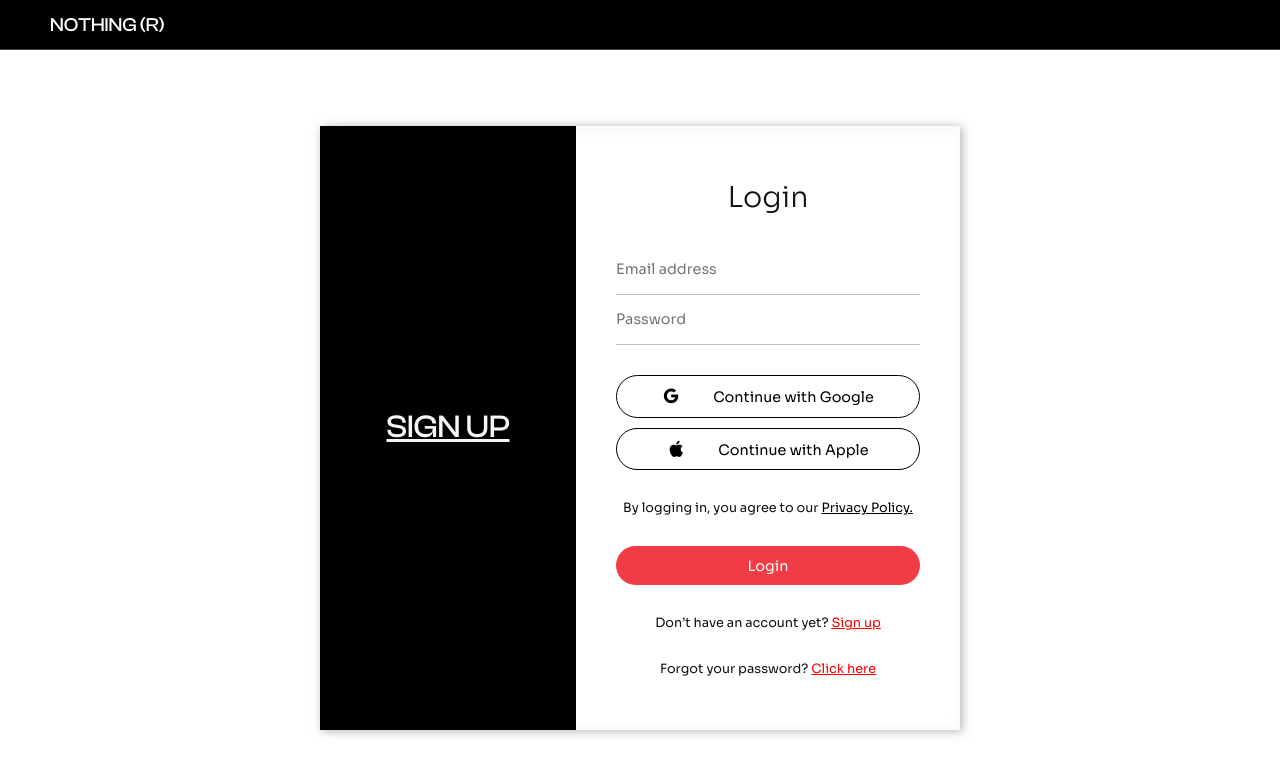
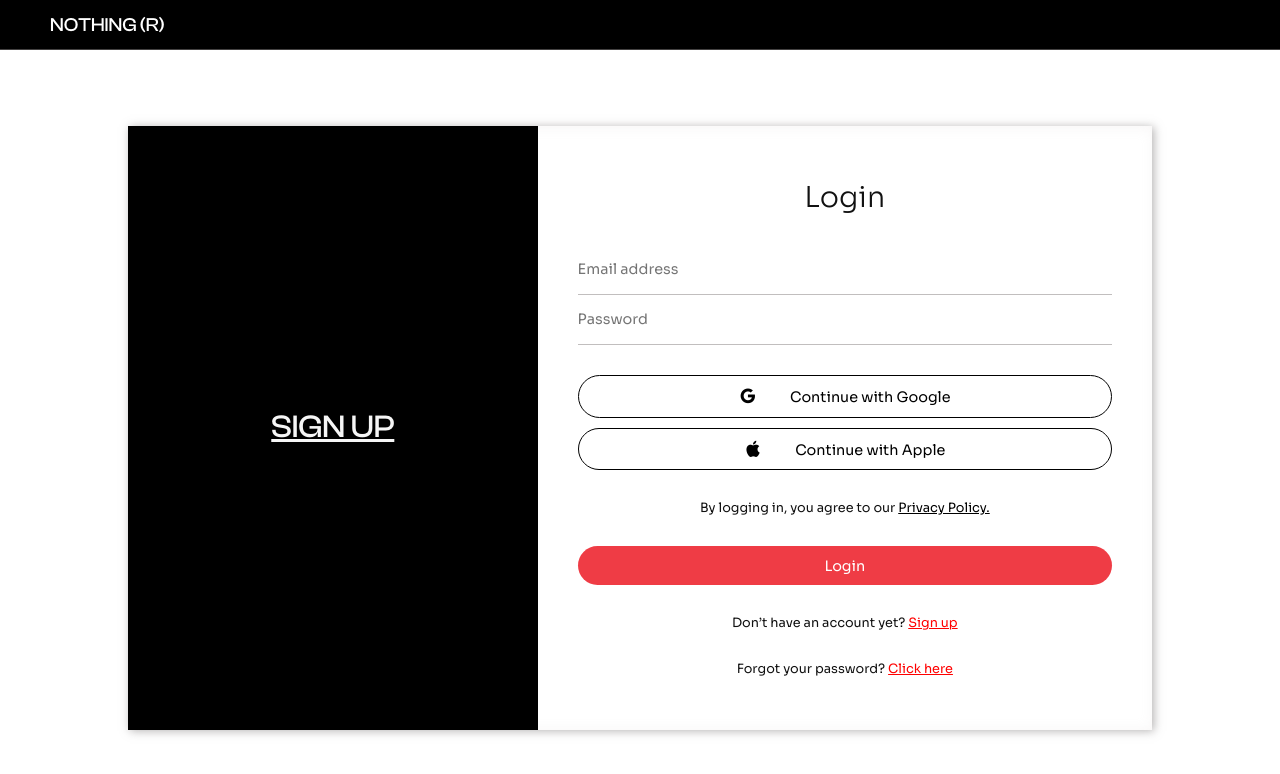
Before and after one commit to AmarjitSaikhom/Nothing-R-Redesign, a React (Vite) app: page /login in a window 1280 px wide. Shown: the top 774 px of the page. Built offline with nearby package versions, Linux system fonts and the light colour scheme.

Commit message:
account bug fix

```diff
--- a/src/pages/HomePage.jsx
+++ b/src/pages/HomePage.jsx
@@ -1,4 +1,3 @@
-import { useEffect, useState } from 'react'
 import './homePage.css'
 
 const HomePage = () => {
@@ -47,7 +46,7 @@
           muted
           loop
           playsInline
-          src='src/assets/video/phone(3a) Pro medium.mp4'
+          src='src\assets\video\phone(3a) Pro medium.mp4'
         >
           Your browser does not support the video tag.
         </video>
--- a/src/pages/loginPage.css
+++ b/src/pages/loginPage.css
@@ -117,7 +117,7 @@
 
 @media (min-width: 768px) {
   .login_container {
-    height: 60%;
+    height: 70%;
   }
 
   .login_text {
@@ -151,7 +151,7 @@
 
 @media (min-width: 1024px) {
   .login_container {
-    width: 50%;
+    width: 80%;
     height: 80%;
   }
 
@@ -192,3 +192,10 @@
     background-color: #b7151c;
   }
 }
+
+@media (min-width: 1366px) {
+  .login_container {
+    width: 50%;
+    height: 80%;
+  }
+}
--- a/src/pages/registerPage.css
+++ b/src/pages/registerPage.css
@@ -157,7 +157,7 @@
 
 @media (min-width: 1024px) {
   .register_container {
-    width: 50%;
+    width: 80%;
     height: 80%;
   }
 
@@ -190,3 +190,10 @@
     border-radius: 30px;
   }
 }
+
+@media (min-width: 1366px) {
+  .register_container {
+    width: 50%;
+    height: 80%;
+  }
+}
```
